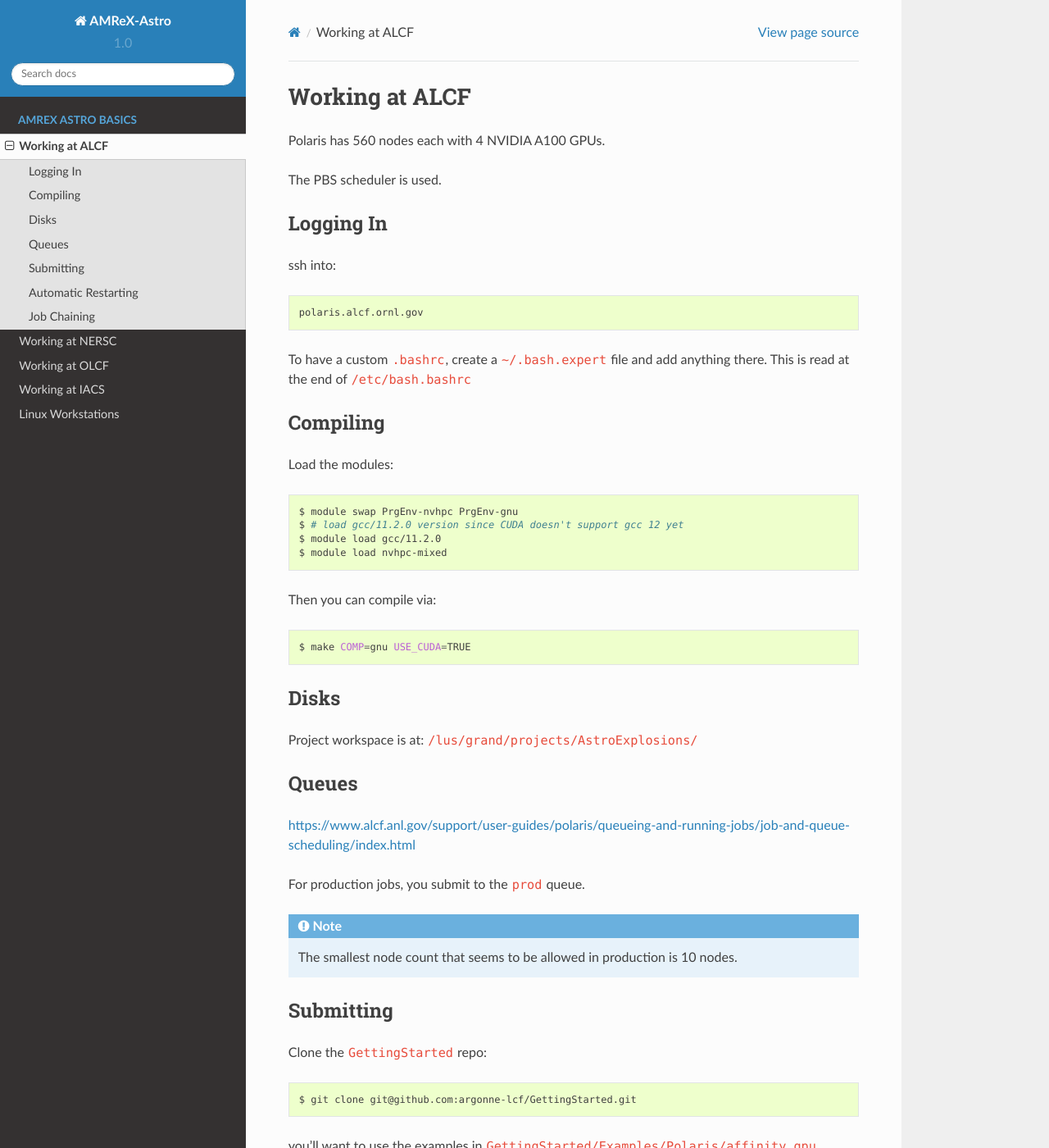
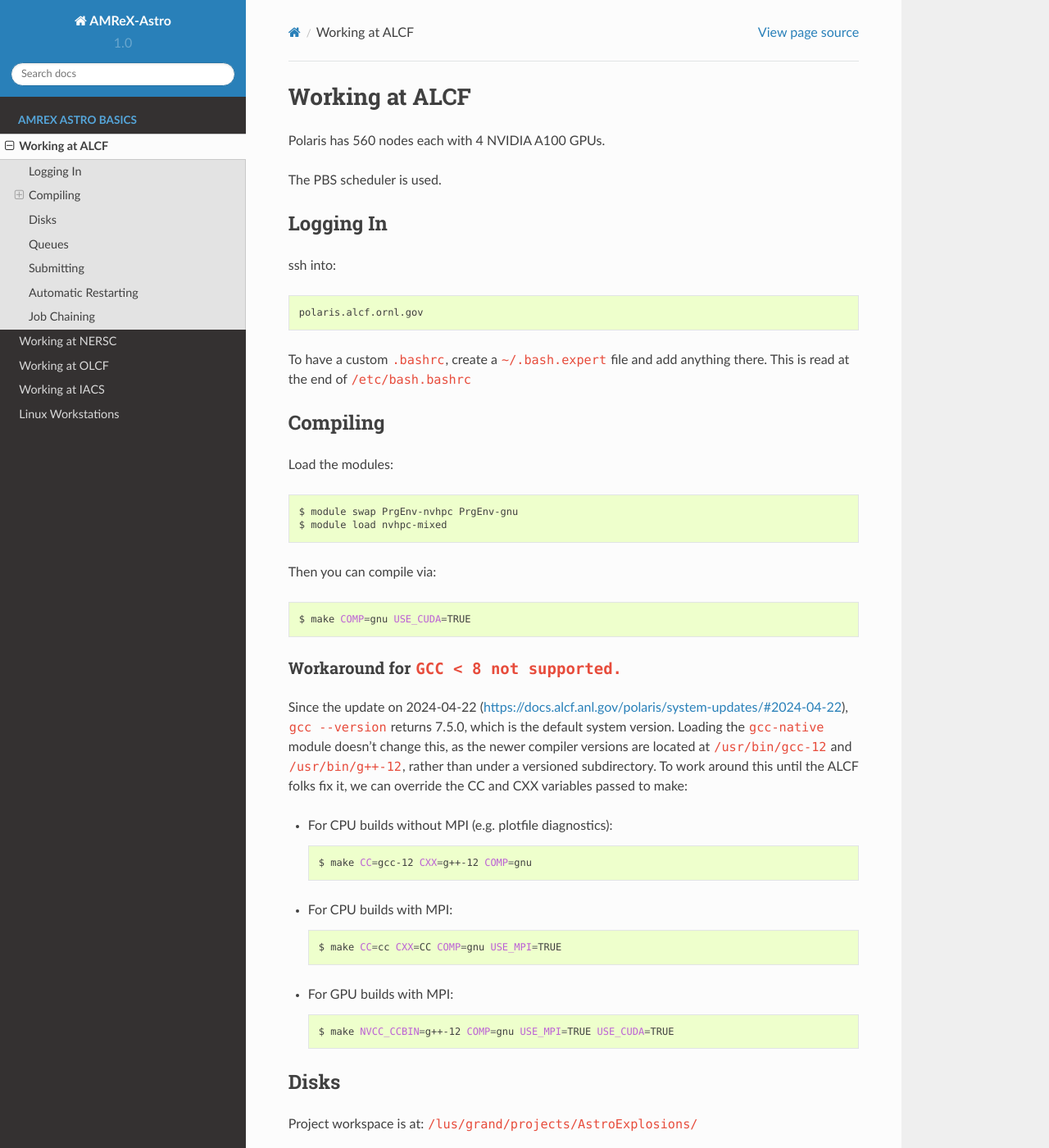
Before and after one commit to AMReX-Astro/workflow, a Sphinx documentation site: the page built from sphinx_docs/source/alcf.rst, in a window 1280 px wide and 1400 px high. Shown: the whole window at 82% size. Built offline with Sphinx 7.4.7 and the Read the Docs theme 2.0.0, drawn with Linux system fonts in a browser that asks for light colours.

Commit message:
Add workaround for wrong gcc version on polaris

```diff
--- a/sphinx_docs/source/alcf.rst
+++ b/sphinx_docs/source/alcf.rst
@@ -28,8 +28,6 @@ Load the modules:
 .. prompt:: bash
 
    module swap PrgEnv-nvhpc PrgEnv-gnu
-   # load gcc/11.2.0 version since CUDA doesn't support gcc 12 yet
-   module load gcc/11.2.0
    module load nvhpc-mixed
 
 Then you can compile via:
@@ -37,6 +35,32 @@ Then you can compile via:
 .. prompt:: bash
 
    make COMP=gnu USE_CUDA=TRUE
+
+
+Workaround for ``GCC < 8 not supported.``
+-----------------------------------------
+
+Since the update on 2024-04-22 (https://docs.alcf.anl.gov/polaris/system-updates/#2024-04-22), ``gcc --version`` returns 7.5.0, which is the default system version.
+Loading the ``gcc-native`` module doesn't change this, as the newer compiler versions are located at ``/usr/bin/gcc-12`` and ``/usr/bin/g++-12``, rather than under a versioned subdirectory.
+To work around this until the ALCF folks fix it, we can override the CC and CXX variables passed to make:
+
+* For CPU builds without MPI (e.g. plotfile diagnostics):
+
+  .. prompt:: bash
+
+     make CC=gcc-12 CXX=g++-12 COMP=gnu
+
+* For CPU builds with MPI:
+
+  .. prompt:: bash
+
+     make CC=cc CXX=CC COMP=gnu USE_MPI=TRUE
+
+* For GPU builds with MPI:
+
+  .. prompt:: bash
+
+     make NVCC_CCBIN=g++-12 COMP=gnu USE_MPI=TRUE USE_CUDA=TRUE
 
 
 Disks
```
